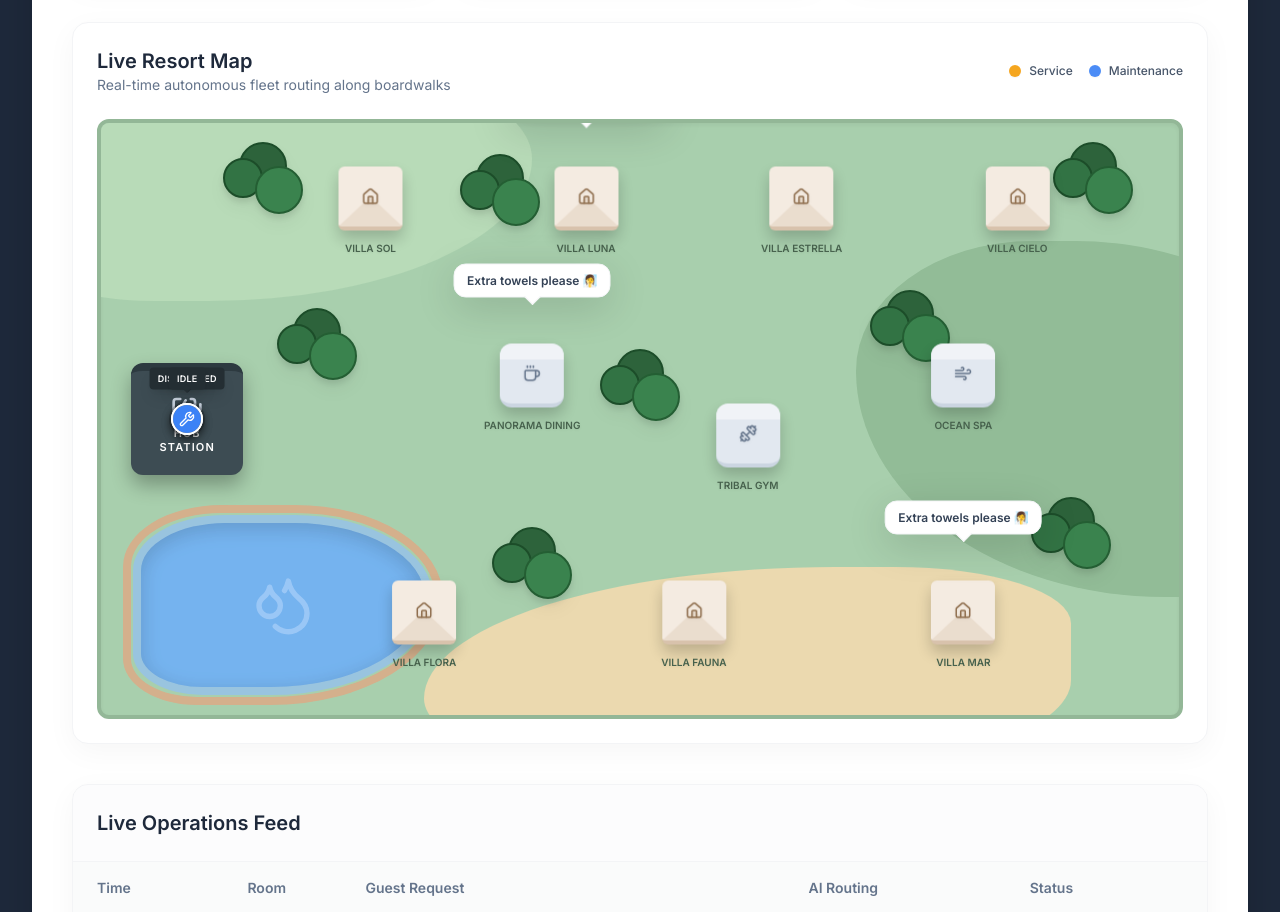
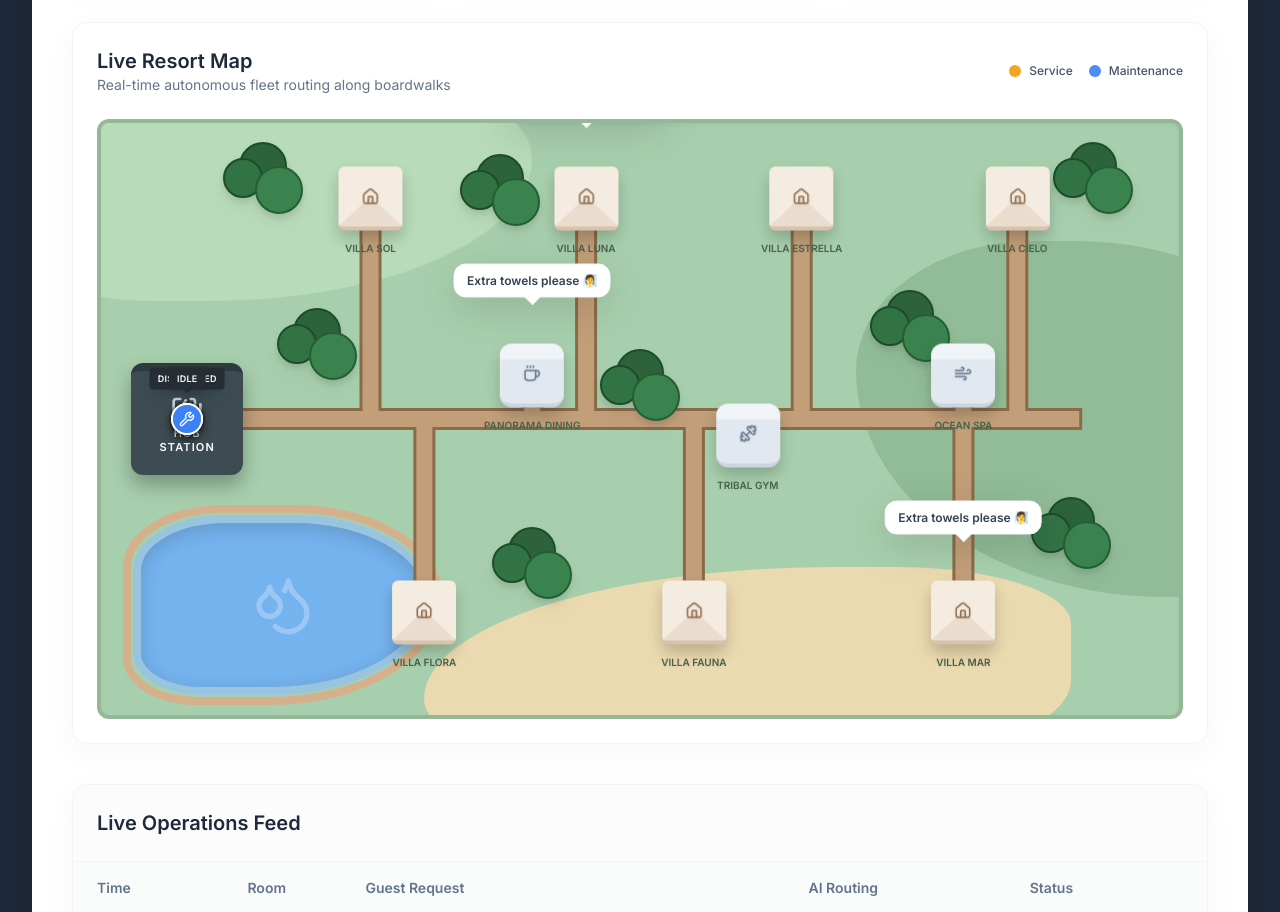
Before and after one commit to KadsSar/innovaeste-core, a React (Vite) app: page /dashboard in a window 1280 px wide. Shown: the part 580-1492 px from the top of the page. Built offline with nearby package versions, Linux system fonts and the light colour scheme; a web font is replaced by a local one.

Commit message:
refactor: replace SVG path elements with line elements for boardwalk rendering.

```diff
--- a/src/components/LiveHotelMap.tsx
+++ b/src/components/LiveHotelMap.tsx
@@ -255,34 +255,32 @@ export default function LiveHotelMap() {
         </div>
 
         {/* Orthogonal Wooden Boardwalks */}
-        {/* SVG Outer Border (Dark Brown Wood Edge) */}
         <svg className="absolute inset-0 w-full h-full pointer-events-none z-0">
-          <path d="M 8% 50% L 90% 50%" stroke="#8b6b47" strokeWidth="22" strokeLinecap="square" fill="none" />
-          <path d="M 25% 50% L 25% 15%" stroke="#8b6b47" strokeWidth="22" strokeLinecap="square" fill="none" />
-          <path d="M 45% 50% L 45% 15%" stroke="#8b6b47" strokeWidth="22" strokeLinecap="square" fill="none" />
-          <path d="M 65% 50% L 65% 15%" stroke="#8b6b47" strokeWidth="22" strokeLinecap="square" fill="none" />
-          <path d="M 85% 50% L 85% 15%" stroke="#8b6b47" strokeWidth="22" strokeLinecap="square" fill="none" />
-          <path d="M 40% 50% L 40% 45%" stroke="#8b6b47" strokeWidth="22" strokeLinecap="square" fill="none" />
-          <path d="M 60% 50% L 60% 55%" stroke="#8b6b47" strokeWidth="22" strokeLinecap="square" fill="none" />
-          <path d="M 80% 50% L 80% 45%" stroke="#8b6b47" strokeWidth="22" strokeLinecap="square" fill="none" />
-          <path d="M 30% 50% L 30% 85%" stroke="#8b6b47" strokeWidth="22" strokeLinecap="square" fill="none" />
-          <path d="M 55% 50% L 55% 85%" stroke="#8b6b47" strokeWidth="22" strokeLinecap="square" fill="none" />
-          <path d="M 80% 50% L 80% 85%" stroke="#8b6b47" strokeWidth="22" strokeLinecap="square" fill="none" />
+          <line x1="8%" y1="50%" x2="90%" y2="50%" stroke="#8b6b47" strokeWidth="22" strokeLinecap="square" />
+          <line x1="25%" y1="50%" x2="25%" y2="15%" stroke="#8b6b47" strokeWidth="22" strokeLinecap="square" />
+          <line x1="45%" y1="50%" x2="45%" y2="15%" stroke="#8b6b47" strokeWidth="22" strokeLinecap="square" />
+          <line x1="65%" y1="50%" x2="65%" y2="15%" stroke="#8b6b47" strokeWidth="22" strokeLinecap="square" />
+          <line x1="85%" y1="50%" x2="85%" y2="15%" stroke="#8b6b47" strokeWidth="22" strokeLinecap="square" />
+          <line x1="40%" y1="50%" x2="40%" y2="45%" stroke="#8b6b47" strokeWidth="22" strokeLinecap="square" />
+          <line x1="60%" y1="50%" x2="60%" y2="55%" stroke="#8b6b47" strokeWidth="22" strokeLinecap="square" />
+          <line x1="80%" y1="50%" x2="80%" y2="45%" stroke="#8b6b47" strokeWidth="22" strokeLinecap="square" />
+          <line x1="30%" y1="50%" x2="30%" y2="85%" stroke="#8b6b47" strokeWidth="22" strokeLinecap="square" />
+          <line x1="55%" y1="50%" x2="55%" y2="85%" stroke="#8b6b47" strokeWidth="22" strokeLinecap="square" />
+          <line x1="80%" y1="50%" x2="80%" y2="85%" stroke="#8b6b47" strokeWidth="22" strokeLinecap="square" />
         </svg>
 
-        {/* SVG Inner Path (Light Brown Wooden Planks) */}
         <svg className="absolute inset-0 w-full h-full pointer-events-none z-0">
-          <path d="M 8% 50% L 90% 50%" stroke="#c29f79" strokeWidth="16" strokeLinecap="square" strokeDasharray="5 1" fill="none" />
-          <path d="M 25% 50% L 25% 15%" stroke="#c29f79" strokeWidth="16" strokeLinecap="square" strokeDasharray="5 1" fill="none" />
-          <path d="M 45% 50% L 45% 15%" stroke="#c29f79" strokeWidth="16" strokeLinecap="square" strokeDasharray="5 1" fill="none" />
-          <path d="M 65% 50% L 65% 15%" stroke="#c29f79" strokeWidth="16" strokeLinecap="square" strokeDasharray="5 1" fill="none" />
-          <path d="M 85% 50% L 85% 15%" stroke="#c29f79" strokeWidth="16" strokeLinecap="square" strokeDasharray="5 1" fill="none" />
-          <path d="M 40% 50% L 40% 45%" stroke="#c29f79" strokeWidth="16" strokeLinecap="square" strokeDasharray="5 1" fill="none" />
-          <path d="M 60% 50% L 60% 55%" stroke="#c29f79" strokeWidth="16" strokeLinecap="square" strokeDasharray="5 1" fill="none" />
-          <path d="M 80% 50% L 80% 45%" stroke="#c29f79" strokeWidth="16" strokeLinecap="square" strokeDasharray="5 1" fill="none" />
-          <path d="M 30% 50% L 30% 85%" stroke="#c29f79" strokeWidth="16" strokeLinecap="square" strokeDasharray="5 1" fill="none" />
-          <path d="M 55% 50% L 55% 85%" stroke="#c29f79" strokeWidth="16" strokeLinecap="square" strokeDasharray="5 1" fill="none" />
-          <path d="M 80% 50% L 80% 85%" stroke="#c29f79" strokeWidth="16" strokeLinecap="square" strokeDasharray="5 1" fill="none" />
+          <line x1="8%" y1="50%" x2="90%" y2="50%" stroke="#c29f79" strokeWidth="16" strokeLinecap="square" strokeDasharray="5 1" />
+          <line x1="25%" y1="50%" x2="25%" y2="15%" stroke="#c29f79" strokeWidth="16" strokeLinecap="square" strokeDasharray="5 1" />
+          <line x1="45%" y1="50%" x2="45%" y2="15%" stroke="#c29f79" strokeWidth="16" strokeLinecap="square" strokeDasharray="5 1" />
+          <line x1="65%" y1="50%" x2="65%" y2="15%" stroke="#c29f79" strokeWidth="16" strokeLinecap="square" strokeDasharray="5 1" />
+          <line x1="85%" y1="50%" x2="85%" y2="15%" stroke="#c29f79" strokeWidth="16" strokeLinecap="square" strokeDasharray="5 1" />
+          <line x1="40%" y1="50%" x2="40%" y2="45%" stroke="#c29f79" strokeWidth="16" strokeLinecap="square" strokeDasharray="5 1" />
+          <line x1="60%" y1="50%" x2="60%" y2="55%" stroke="#c29f79" strokeWidth="16" strokeLinecap="square" strokeDasharray="5 1" />
+          <line x1="80%" y1="50%" x2="80%" y2="45%" stroke="#c29f79" strokeWidth="16" strokeLinecap="square" strokeDasharray="5 1" />
+          <line x1="30%" y1="50%" x2="30%" y2="85%" stroke="#c29f79" strokeWidth="16" strokeLinecap="square" strokeDasharray="5 1" />
+          <line x1="55%" y1="50%" x2="55%" y2="85%" stroke="#c29f79" strokeWidth="16" strokeLinecap="square" strokeDasharray="5 1" />
+          <line x1="80%" y1="50%" x2="80%" y2="85%" stroke="#c29f79" strokeWidth="16" strokeLinecap="square" strokeDasharray="5 1" />
         </svg>
 
         {/* Hand-drawn organic tree clumps (multiple circles grouped) */}
```
